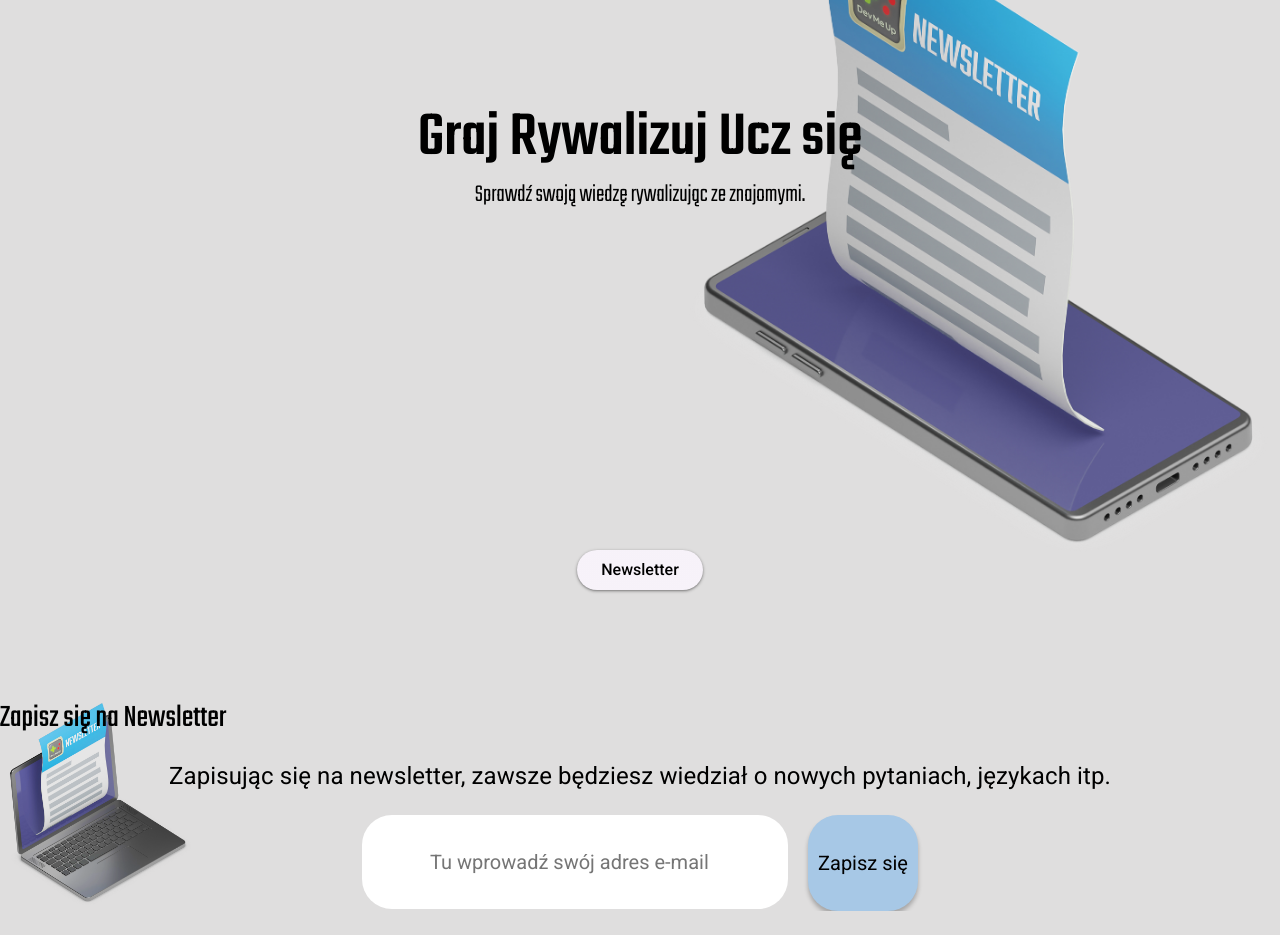
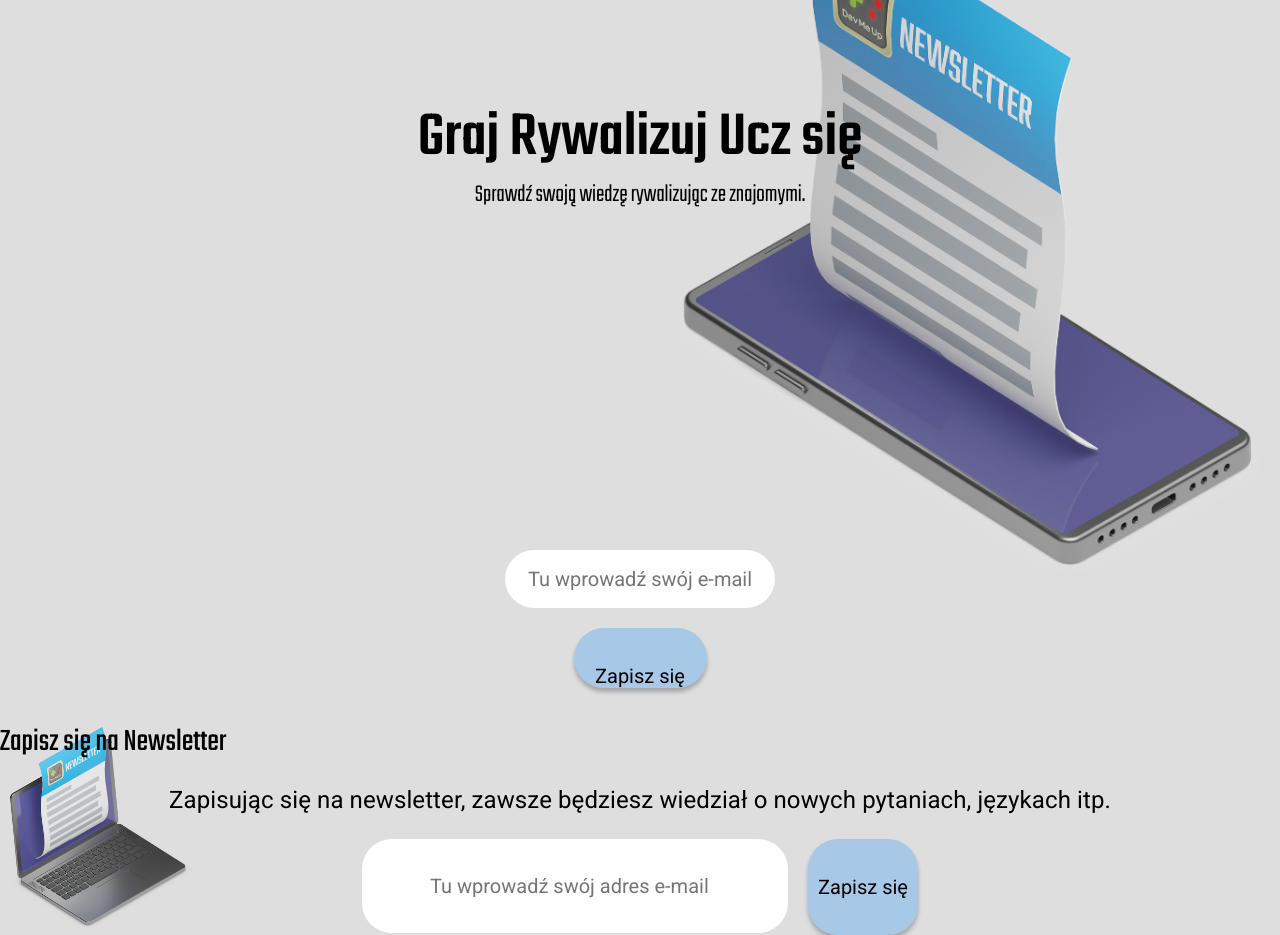
Before and after one commit to AzenoIT/dev_me_up, a Next.js app in the folder landing_page/: page /newsletter in a window 1280 px wide. Before the commit the page ends 911 px from the top, so only its background shows below. Built offline with nearby package versions, Linux system fonts and the light colour scheme.

Commit message:
Add input to newsletter

```diff
--- a/landing_page/src/app/newsletter/page.js
+++ b/landing_page/src/app/newsletter/page.js
@@ -12,8 +12,10 @@ function Newsletter() {
                 <h2 className={`${teko500.className} hdl_newsletter`}>Graj Rywalizuj Ucz się</h2>
                 <p className={`${teko300.className} text_newsletter`}>Sprawdź swoją wiedzę rywalizując ze
                     znajomymi.</p>
-                <div className='btn_newsletter_box'>
-                    <a href="" className={`${roboto500.className} btn_newsletter_add`}>Newsletter</a>
+                <div className="input_box_mobile">
+                    <input className={`${roboto400.className} input_desktop_mobile`} type='text' name='email'
+                           placeholder='Tu wprowadź swój e-mail'/>
+                    <a href="" className={`${roboto400.className} btn_send_mobile`}>Zapisz się</a>
                 </div>
 
             </div>
--- a/landing_page/src/styles/css/style.css
+++ b/landing_page/src/styles/css/style.css
@@ -218,6 +218,38 @@ a {
   letter-spacing: 0.1px;
 }
 
+.input_box_mobile {
+  display: flex;
+  flex-direction: column;
+  align-items: center;
+}
+.input_box_mobile .input_desktop_mobile {
+  width: 250px;
+  height: 40px;
+  border-radius: 1.875rem;
+  border: none;
+  font-style: normal;
+  font-size: 1.25rem;
+  line-height: 4.75rem;
+  background: #FFFFFF;
+  color: #1E1E1E;
+  padding: 0.5625rem 0.625rem;
+  text-align: center;
+  margin-bottom: 1.25rem;
+}
+.input_box_mobile .btn_send_mobile {
+  width: 113px;
+  height: 40px;
+  background: #A7C8E6;
+  box-shadow: 0 4px 4px rgba(0, 0, 0, 0.25);
+  border-radius: 30px;
+  font-style: normal;
+  font-size: 1.25rem;
+  line-height: 4.75rem;
+  text-align: center;
+  padding: 0.625rem;
+}
+
 .input_box {
   display: flex;
   justify-content: center;
--- a/landing_page/src/styles/scss/components/newsletter.scss
+++ b/landing_page/src/styles/scss/components/newsletter.scss
@@ -44,6 +44,37 @@
     letter-spacing: 0.1px;
 }
 
+.input_box_mobile{
+    display: flex;
+    flex-direction: column;
+    align-items: center;
+    .input_desktop_mobile {
+        width: 250px;
+        height: 40px;
+        border-radius: toRem(30px);
+        border: none;
+        font-style: normal;
+        font-size: toRem(20px);
+        line-height: toRem(76px);
+        background: #FFFFFF;
+        color: #1E1E1E;
+        padding: toRem(9px) toRem(10px);
+        text-align: center;
+        margin-bottom: toRem(20px);
+    }
+    .btn_send_mobile {
+        width: 113px;
+        height: 40px;
+        background: #A7C8E6;
+        box-shadow: 0 4px 4px rgba(0, 0, 0, 0.25);
+        border-radius: 30px;
+        font-style: normal;
+        font-size: toRem(20px);
+        line-height: toRem(76px);
+        text-align: center;
+        padding: toRem(10px);
+    }
+}
 
 .input_box{
     display: flex;
@@ -71,7 +102,6 @@
         text-align: center;
         padding: toRem(10px);
     }
-
 }
 
 .box_newsletter_desktop{
```
Also changed, not shown: 1 other file (tests, documents, lock files or other folders).
